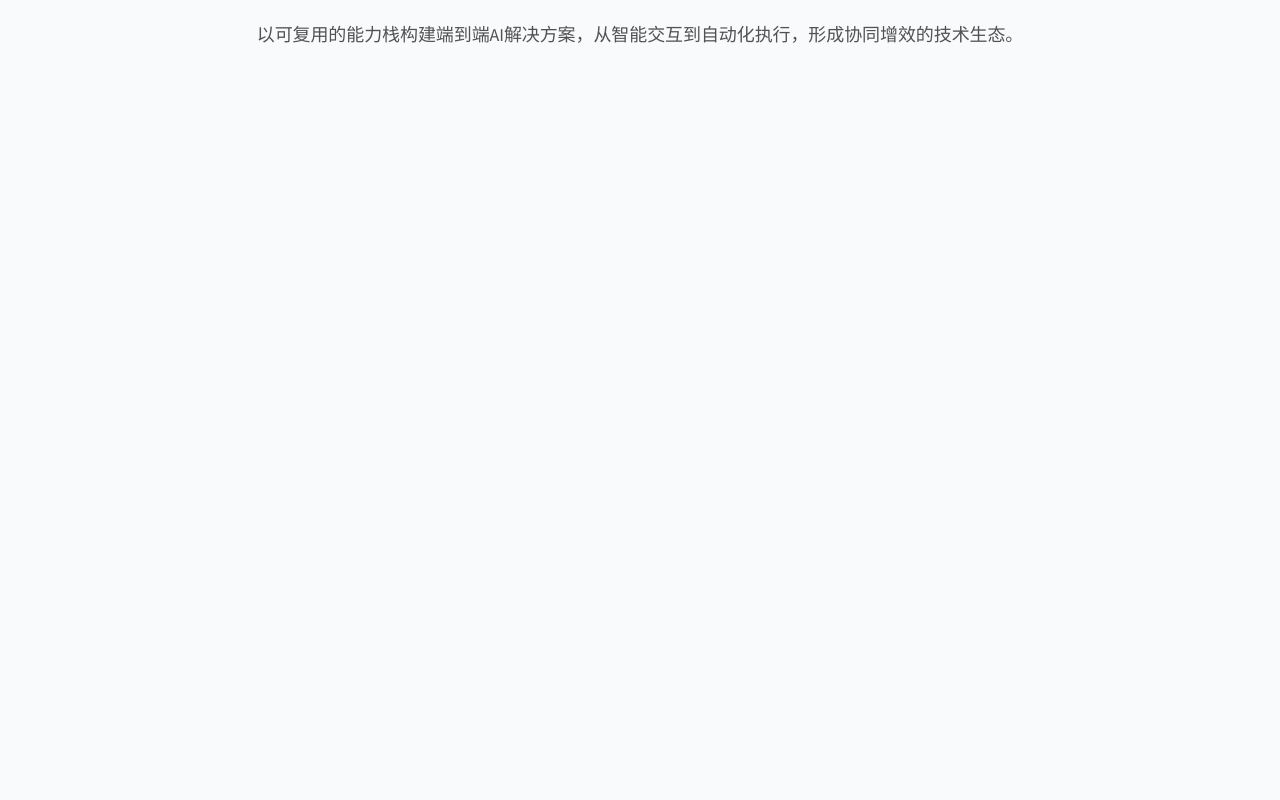
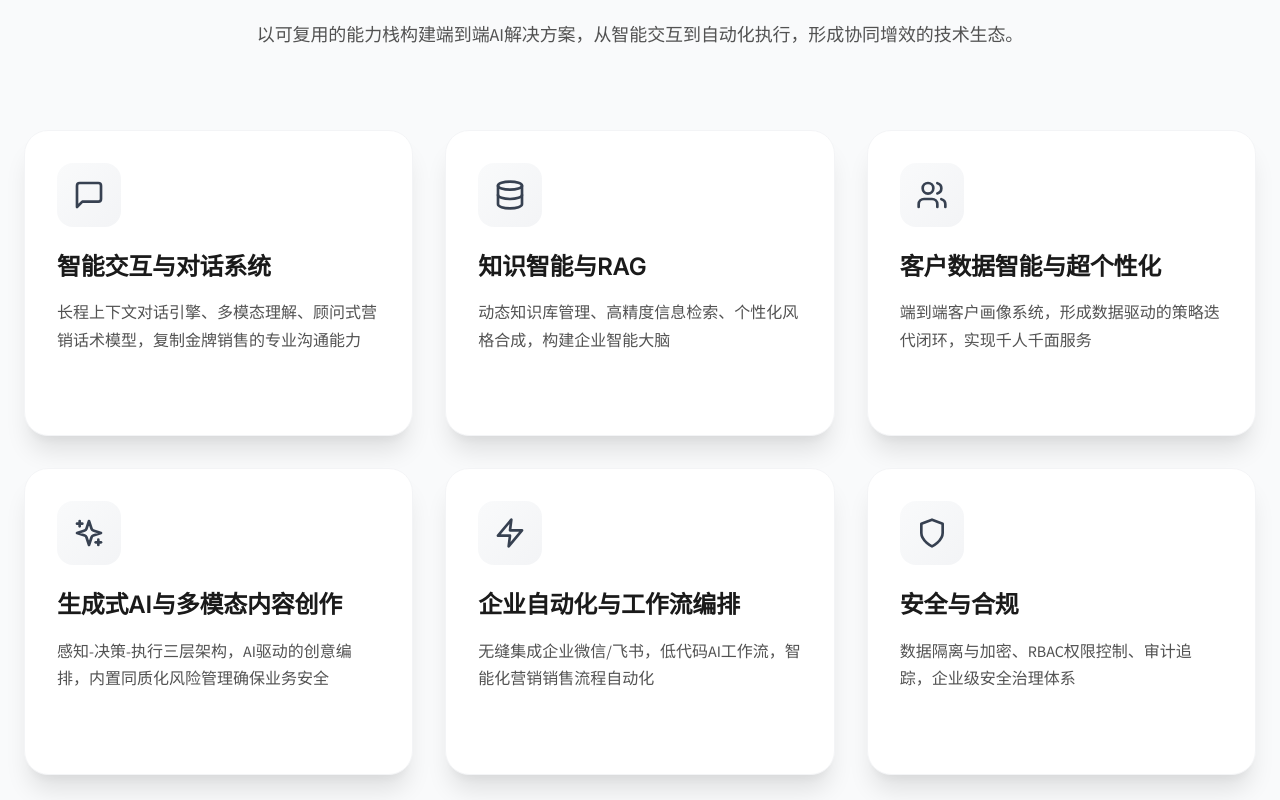
Before and after one commit to kehan857/official-website, a React (Vite) app: page / in a window 1280 px wide. Shown: the part 4600-5400 px from the top of the page. Built offline with nearby package versions, Linux system fonts and the light colour scheme.

Commit message:
fix: 修复Features模块内容显示问题
- 移除可能导致显示问题的stagger动画类
- 添加安全访问器避免数组越界
- 为每个功能项添加fallback文本
- 确保五大核心能力模块内容正常显示

```diff
--- a/src/components/Features/Features.jsx
+++ b/src/components/Features/Features.jsx
@@ -7,12 +7,12 @@ const Features = () => {
   const { lang } = useApp()
   const t = useMemo(() => translations[lang], [lang])
   const features = [
-    { icon: <MessageSquare className="w-8 h-8" />, title: t.features.items[0].title, description: t.features.items[0].desc, color: "from-blue-500 to-cyan-500" },
-    { icon: <Database className="w-8 h-8" />, title: t.features.items[1].title, description: t.features.items[1].desc, color: "from-purple-500 to-pink-500" },
-    { icon: <Users className="w-8 h-8" />, title: t.features.items[2].title, description: t.features.items[2].desc, color: "from-green-500 to-emerald-500" },
-    { icon: <Sparkles className="w-8 h-8" />, title: t.features.items[3].title, description: t.features.items[3].desc, color: "from-orange-500 to-red-500" },
-    { icon: <Zap className="w-8 h-8" />, title: t.features.items[4].title, description: t.features.items[4].desc, color: "from-indigo-500 to-purple-500" },
-    { icon: <Shield className="w-8 h-8" />, title: t.features.items[5].title, description: t.features.items[5].desc, color: "from-gray-500 to-slate-500" }
+    { icon: <MessageSquare className="w-8 h-8" />, title: t.features.items[0]?.title || "智能交互与对话系统", description: t.features.items[0]?.desc || "长程上下文对话引擎", color: "from-blue-500 to-cyan-500" },
+    { icon: <Database className="w-8 h-8" />, title: t.features.items[1]?.title || "知识智能与RAG", description: t.features.items[1]?.desc || "动态知识库管理", color: "from-purple-500 to-pink-500" },
+    { icon: <Users className="w-8 h-8" />, title: t.features.items[2]?.title || "客户数据智能", description: t.features.items[2]?.desc || "端到端客户画像系统", color: "from-green-500 to-emerald-500" },
+    { icon: <Sparkles className="w-8 h-8" />, title: t.features.items[3]?.title || "生成式AI", description: t.features.items[3]?.desc || "AI驱动的创意编排", color: "from-orange-500 to-red-500" },
+    { icon: <Zap className="w-8 h-8" />, title: t.features.items[4]?.title || "企业自动化", description: t.features.items[4]?.desc || "低代码AI工作流", color: "from-indigo-500 to-purple-500" },
+    { icon: <Shield className="w-8 h-8" />, title: t.features.items[5]?.title || "安全与合规", description: t.features.items[5]?.desc || "企业级安全治理体系", color: "from-gray-500 to-slate-500" }
   ]
 
   return (
@@ -30,9 +30,9 @@ const Features = () => {
         {/* Features Grid */}
         <div className="grid md:grid-cols-2 lg:grid-cols-3 gap-8">
           {features.map((feature, index) => (
-            <div key={index} className={`card-base card-hover group cursor-pointer animate-on-scroll stagger-${(index % 5) + 1}`}>
+            <div key={index} className="card-base card-hover group cursor-pointer">
               {/* Icon */}
-              <div className="w-16 h-16 bg-gradient-to-br from-gray-50 to-gray-100 rounded-2xl flex items-center justify-center text-gray-700 mb-6 group-hover:scale-110 transition-all duration-500 hover-scale">
+              <div className="w-16 h-16 bg-gradient-to-br from-gray-50 to-gray-100 rounded-2xl flex items-center justify-center text-gray-700 mb-6 group-hover:scale-110 transition-all duration-500">
                 {feature.icon}
               </div>
 
```
